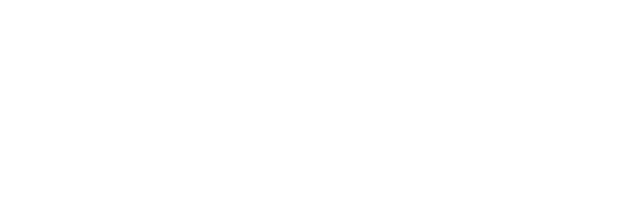
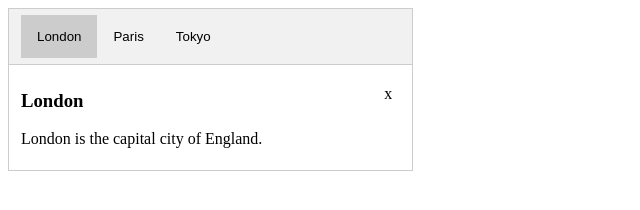
Before and after one commit to Bertomalone/learn-tab-layout, a plain HTML site: page views/index.html in a window 1280 px wide. Shown: the whole page, without its empty margins (0-640 px from the left). Drawn offline with Linux system fonts and the light colour scheme.

Commit message:
tablayout done

```diff
--- a/assets/css/style.scss
+++ b/assets/css/style.scss
@@ -0,0 +1,47 @@
+.tab {
+    padding: 6px 12px;
+    overflow: hidden;
+    border: 1px solid #ccc;
+    background-color: #f1f1f1;
+    width: 30%;
+
+    button {
+        background-color: inherit;
+        float: left;
+        border: none;
+        outline: none;
+        cursor: pointer;
+        padding: 14px 16px;
+        transition: .3s;
+
+        &:hover {
+            background-color: #ddd;
+        }
+    }
+
+    button.active {
+        background-color: #ccc;
+    }
+}
+
+.tabcontent {
+    position: relative;
+    display: none;
+    padding: 6px 12px;
+    border: 1px solid #ccc;
+    border-top: none;
+    animation: fadeEffect 1s;
+    width: 30%;
+
+    &__close {
+        cursor: pointer;
+        position: absolute;
+        right: 20px;
+        top: 20px;
+    }
+}
+
+@keyframes fadeEffect {
+    from {opacity: 0;}
+    to {opacity: 1;}
+}
--- a/assets/js/script.js
+++ b/assets/js/script.js
@@ -0,0 +1,23 @@
+// Get the element with id="defaultOpen" and click on it
+document.getElementById("defaultOpen").click();
+
+function openCity(evt, cityName) {
+    // Declare all variables
+    let i, tabcontent, tablinks;
+
+    // get all elements with class="tabcontent" and hide them
+    tabcontent = document.getElementsByClassName("tabcontent");
+    for (i = 0; i < tabcontent.length; i++) {
+        tabcontent[i].style.display = "none";
+    }
+
+    // get all elements with class="tablink" and remove the class "active"
+    tablinks = document.getElementsByClassName("tab__tablinks");
+    for (i = 0; i < tablinks.length; i++) {
+        tablinks[i].className = tablinks[i].className.replace(" active", "");
+    }
+
+    // Show the current tab, and add an "active" class to the button that opened the tab
+    document.getElementById(cityName).style.display = "block";
+    evt.currentTarget.className += " active";
+}
--- a/views/index.html
+++ b/views/index.html
@@ -0,0 +1,39 @@
+<!DOCTYPE html>
+<html lang="en">
+<head>
+    <meta charset="UTF-8">
+    <meta name="viewport" content="width=device-width, initial-scale=1.0">
+    <meta http-equiv="X-UA-Compatible" content="ie=edge">
+    <title>Tab Layout</title>
+    <link rel="stylesheet" href="../assets/css/style.css">
+</head>
+<body>
+    <!-- tab links -->
+    <div class="tab">
+        <button class="tab__tablinks" onclick="openCity(event, 'london')" id="defaultOpen">London</button>
+        <button class="tab__tablinks" onclick="openCity(event, 'paris')">Paris</button>
+        <button class="tab__tablinks" onclick="openCity(event, 'tokyo')">Tokyo</button>
+    </div>
+
+    <!-- tab content -->
+    <div id="london" class="tabcontent">
+        <h3>London</h3>
+        <p>London is the capital city of England.</p>
+        <span class="tabcontent__close" onclick="this.parentElement.style.display='none'">x</span>
+    </div>
+
+    <div id="paris" class="tabcontent">
+        <h3>Paris</h3>
+        <p>London is the capital city of France.</p>
+        <span class="tabcontent__close" onclick="this.parentElement.style.display='none'">x</span>
+    </div>
+
+    <div id="tokyo" class="tabcontent">
+        <h3>Tokyo</h3>
+        <p>London is the capital city of Japan.</p>
+        <span class="tabcontent__close" onclick="this.parentElement.style.display='none'">x</span>
+    </div>
+
+    <script src="../assets/js/script.js"></script>
+</body>
+</html>
```
Also changed, not shown: assets/css/style.css, 1 other file.
